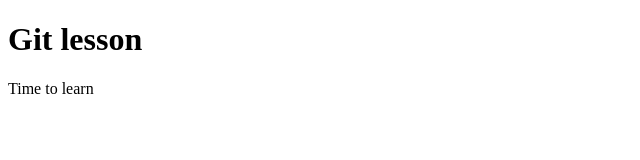
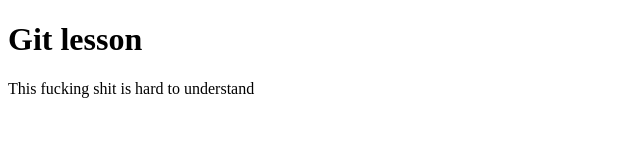
Before and after one commit to KrasDev/GitLesson, a plain HTML site: page index.html in a window 1280 px wide. Shown: the whole page, without its empty margins (0-640 px from the left). Drawn offline with Linux system fonts and the light colour scheme.

Commit message:
third commit

```diff
--- a/index.html
+++ b/index.html
@@ -8,7 +8,7 @@
 </head>
 <body>
 <h1>Git lesson</h1>
-<p>Time to learn</p>
+<p>This fucking shit is hard to understand</p>
   <script src="app.js"></script>
 </body>
 </html>
```
